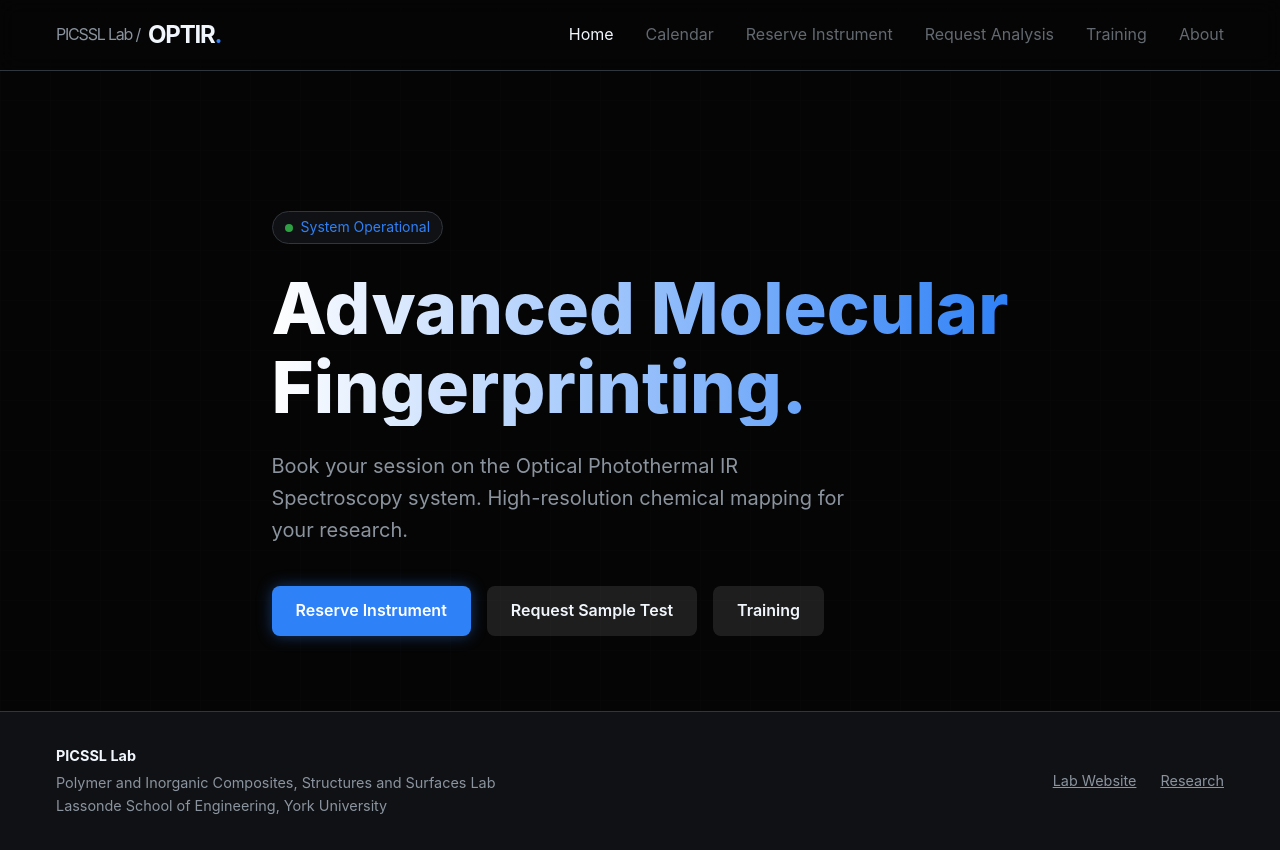
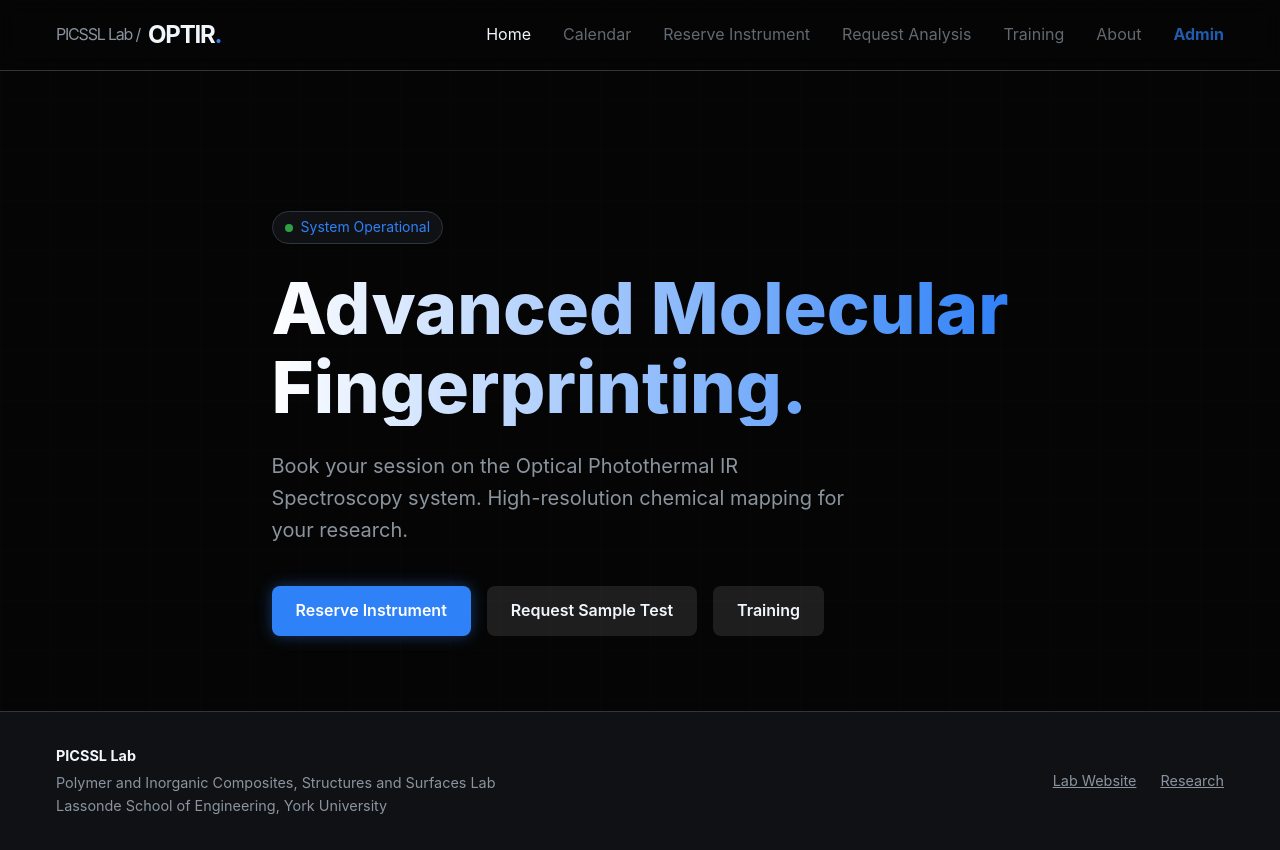
Before and after one commit to Saeed-rbh/PICSSL-Equipment, a Next.js app: page / in a window 1280 px wide. Built offline with nearby package versions, Linux system fonts and the light colour scheme.

Commit message:
feat: add Navbar component to provide site navigation.

```diff
--- a/src/components/Navbar.jsx
+++ b/src/components/Navbar.jsx
@@ -61,6 +61,7 @@ export default function Navbar() {
                     <Link href="/sample-request" style={getLinkStyle('/sample-request')}>Request Analysis</Link>
                     <Link href="/training" style={getLinkStyle('/training')}>Training</Link>
                     <Link href="/about" style={getLinkStyle('/about')}>About</Link>
+                    <Link href="/admin" style={{ ...getLinkStyle('/admin'), color: 'var(--accent-primary)', fontWeight: 'bold' }}>Admin</Link>
                 </div>
             </div>
         </nav>
```
